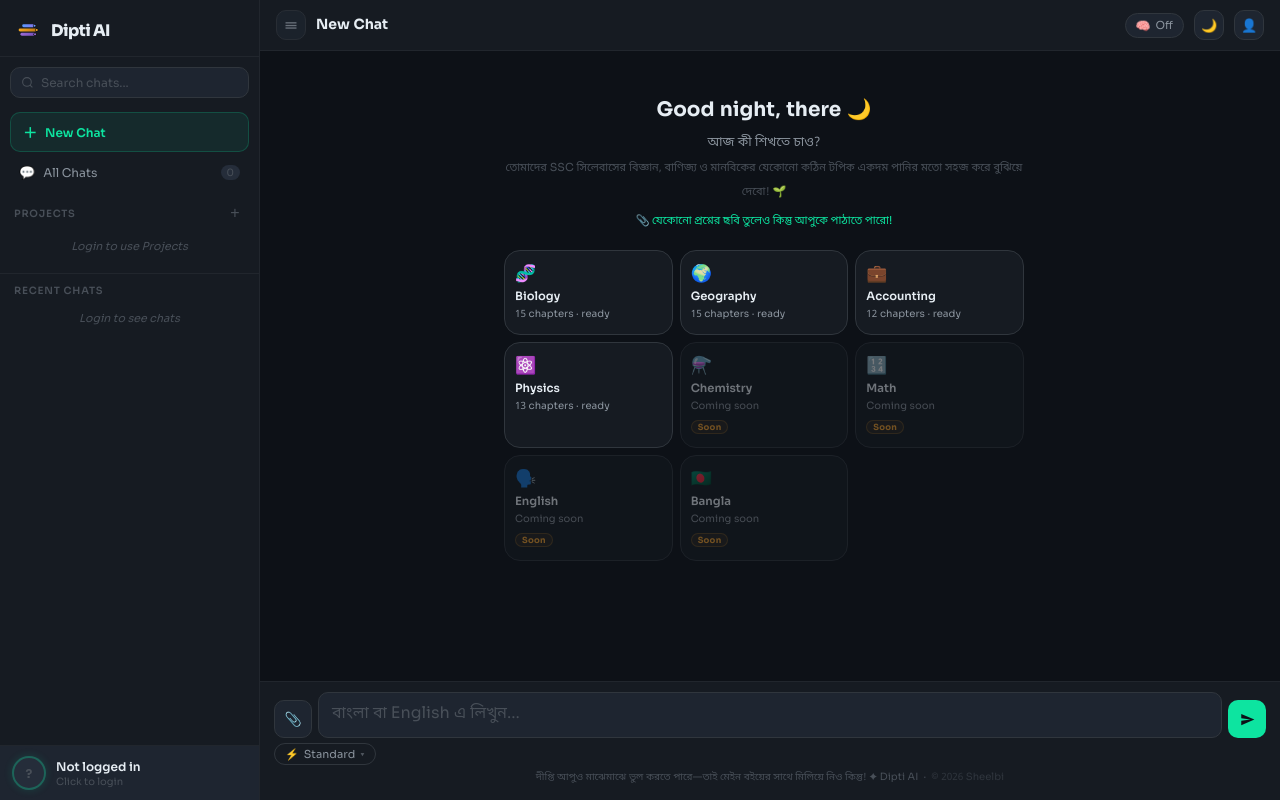
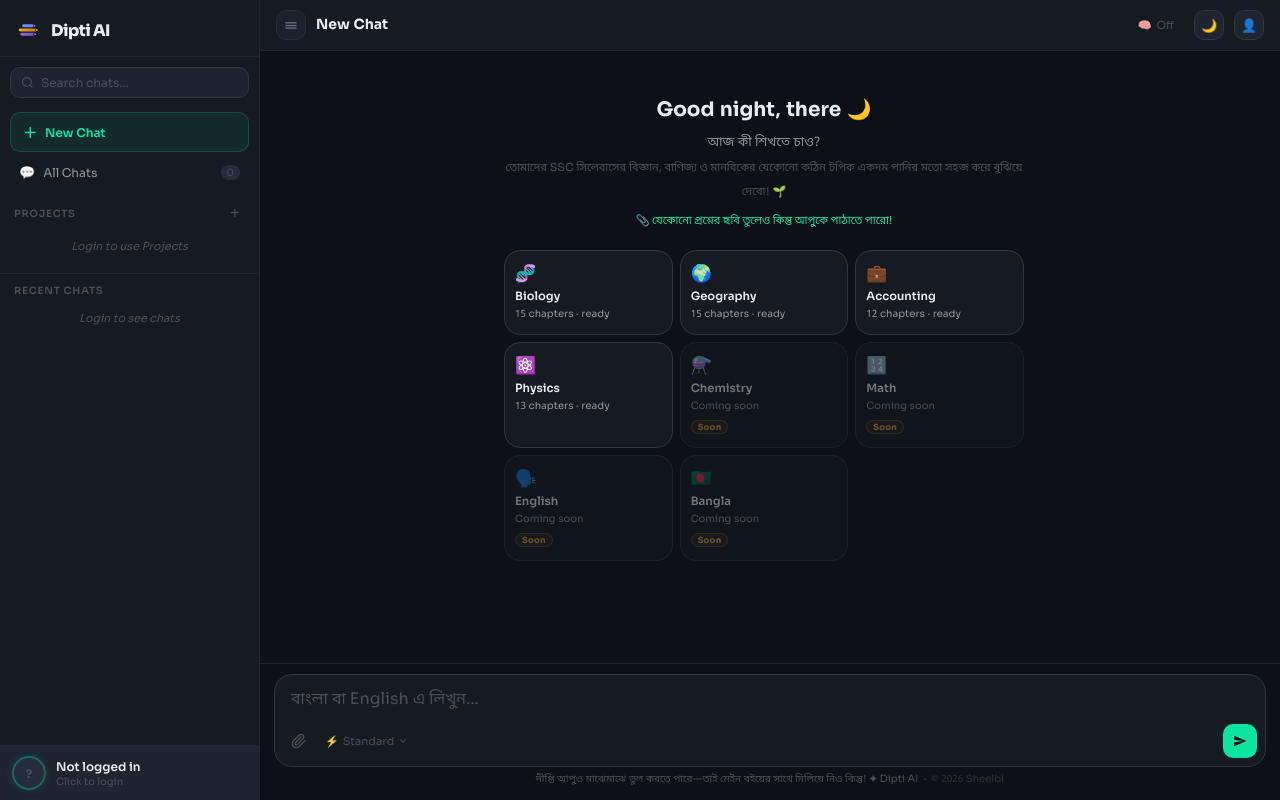
Before and after one commit to ibo-agentic/tech-ed, a Flask app: page / in a window 1280 px wide. Run offline with Flask 3, Linux system fonts and the light colour scheme; some libraries are stand-ins or nearby versions.

Commit message:
redesign: unified card input area (Claude-style)

```diff
--- a/templates/index.html
+++ b/templates/index.html
@@ -365,29 +365,36 @@
     .nav-text{font-size:12px;color:var(--text2);line-height:1.45;word-break:break-word;font-family:'Noto Sans Bengali','Sora',sans-serif;}
     @media(max-width:480px){ #nav-panel{width:calc(100vw - 28px);right:14px;top:54px;}}
 
-    #input-area{background:var(--bg2);border-top:1px solid var(--border);padding:10px 14px 8px;padding-bottom:calc(8px + var(--safe-bottom));flex-shrink:0;position:relative;z-index:10;}
-    #image-preview-strip{display:none;max-width:100%;margin:0 0 7px;align-items:center;gap:7px;background:var(--bg3);border:1px solid var(--border2);border-radius:var(--radius-sm);padding:5px 9px;}
+    #input-area{background:var(--bg);border-top:1px solid var(--border);padding:10px 14px 6px;padding-bottom:calc(6px + var(--safe-bottom));flex-shrink:0;position:relative;z-index:10;}
+    #image-preview-strip{display:none;max-width:100%;margin:0 0 6px;align-items:center;gap:7px;background:var(--bg3);border:1px solid var(--border2);border-radius:var(--radius-sm);padding:5px 9px;}
     #image-preview-strip.visible{display:flex;}
-    #preview-thumb{width:36px;height:36px;object-fit:cover;border-radius:5px;border:1px solid var(--border2);flex-shrink:0;}
+    #preview-thumb{width:34px;height:34px;object-fit:cover;border-radius:5px;border:1px solid var(--border2);flex-shrink:0;}
     #preview-name{flex:1;font-size:11px;color:var(--text2);white-space:nowrap;overflow:hidden;text-overflow:ellipsis;}
     #remove-image-btn{background:transparent;border:none;color:var(--danger);font-size:13px;cursor:pointer;padding:2px;border-radius:4px;flex-shrink:0;}
-    #input-row{display:flex;gap:6px;align-items:flex-end;}
     #file-input{display:none;}
-    .inp-icon-btn{width:38px;height:38px;flex-shrink:0;background:var(--bg3);border:1px solid var(--border2);border-radius:var(--radius-sm);color:var(--text2);font-size:14px;cursor:pointer;transition:all .13s;display:flex;align-items:center;justify-content:center;min-width:38px;}
-    .inp-icon-btn:hover{border-color:var(--blue);color:var(--blue);}
-    #attach-btn.has-image{border-color:var(--green);color:var(--green);}
-    #user-input{flex:1;background:var(--bg3);border:1px solid var(--border2);border-radius:var(--radius-sm);padding:9px 13px;color:var(--text);font-family:'Noto Sans Bengali','Sora',sans-serif;resize:none;outline:none;max-height:120px;transition:border-color .18s;line-height:1.6;font-size:max(14px,16px);}
-    #user-input:focus{border-color:var(--green);}
+    /* ── Unified input card ── */
+    #input-card{background:var(--bg2);border:1.5px solid var(--border2);border-radius:18px;transition:border-color .2s,box-shadow .2s;overflow:hidden;}
+    #input-card:focus-within{border-color:var(--border3);box-shadow:0 0 0 3px rgba(13,228,160,.07);}
+    #user-input{width:100%;background:transparent;border:none;outline:none;padding:13px 16px 6px;color:var(--text);font-family:'Noto Sans Bengali','Sora',sans-serif;resize:none;max-height:140px;line-height:1.6;font-size:max(14px,16px);display:block;box-sizing:border-box;}
     #user-input::placeholder{color:var(--text3);}
-    #send-btn{width:38px;height:38px;flex-shrink:0;min-width:38px;background:var(--green);border:none;border-radius:var(--radius-sm);color:#0d1117;font-size:15px;cursor:pointer;transition:all .13s;display:flex;align-items:center;justify-content:center;}
-    #send-btn:hover{background:var(--green2);transform:translateY(-1px);}
-    #send-btn:disabled{background:var(--border);cursor:not-allowed;transform:none;color:var(--text3);}
-
-    #mic-btn{width:38px;height:38px;flex-shrink:0;min-width:38px;background:var(--bg3);border:1px solid var(--border2);border-radius:var(--radius-sm);color:var(--text2);font-size:15px;cursor:pointer;transition:all .15s;display:flex;align-items:center;justify-content:center;}
-    #mic-btn:hover{border-color:var(--blue);color:var(--blue);}
-    #socratic-btn{display:flex;align-items:center;gap:5px;padding:4px 10px;background:var(--bg3);border:1px solid var(--border2);border-radius:20px;color:var(--text2);font-size:12px;cursor:pointer;transition:all .18s;white-space:nowrap;font-family:'Sora',sans-serif;}
-    #socratic-btn:hover{border-color:var(--accent);color:var(--accent);}
-    #socratic-btn.active{background:rgba(99,102,241,.15);border-color:var(--accent);color:var(--accent);font-weight:600;}
+    /* ── Toolbar inside card ── */
+    #input-toolbar{display:flex;align-items:center;justify-content:space-between;padding:4px 8px 8px;gap:4px;}
+    #toolbar-left,#toolbar-right{display:flex;align-items:center;gap:2px;}
+    .tool-btn{width:32px;height:32px;background:transparent;border:none;border-radius:8px;color:var(--text3);cursor:pointer;display:flex;align-items:center;justify-content:center;transition:background .15s,color .15s;flex-shrink:0;}
+    .tool-btn:hover{background:var(--bg3);color:var(--text2);}
+    #attach-btn.has-image{color:var(--green);}
+    #attach-btn.has-image:hover{background:var(--green-bg);color:var(--green);}
+    #send-btn{width:34px;height:34px;flex-shrink:0;background:var(--green);border:none;border-radius:10px;color:#0d1117;cursor:pointer;transition:all .15s;display:flex;align-items:center;justify-content:center;}
+    #send-btn:hover{background:var(--green2);transform:scale(1.06);}
+    #send-btn:disabled{background:var(--bg4);cursor:not-allowed;transform:none;color:var(--text3);}
+    #mic-btn{width:32px;height:32px;flex-shrink:0;background:transparent;border:none;border-radius:8px;color:var(--text3);cursor:pointer;transition:background .15s,color .15s;display:flex;align-items:center;justify-content:center;}
+    #mic-btn:hover{background:var(--bg3);color:var(--text2);}
+    #model-picker-btn{background:transparent;border:none;border-radius:8px;padding:4px 8px;font-size:11px;color:var(--text3);cursor:pointer;display:flex;align-items:center;gap:4px;font-family:'Sora',sans-serif;transition:background .15s,color .15s;white-space:nowrap;}
+    #model-picker-btn:hover{background:var(--bg3);color:var(--text2);}
+    .char-count{font-size:10px;color:var(--text3);padding:0 4px;}
+    #socratic-btn{display:flex;align-items:center;gap:5px;padding:4px 10px;background:transparent;border:none;border-radius:8px;color:var(--text3);font-size:11px;cursor:pointer;transition:all .15s;white-space:nowrap;font-family:'Sora',sans-serif;}
+    #socratic-btn:hover{background:var(--bg3);color:var(--text2);}
+    #socratic-btn.active{background:rgba(99,102,241,.12);color:var(--accent);font-weight:600;}
     #socratic-label{font-size:11px;}
 
     /* ── Voice Panel (floating, chat stays visible) ── */
@@ -549,7 +556,8 @@
       .main-search-bar{display:flex;}
       .chat-topic-bar{display:none;}
       #chat-box{padding:12px 12px 8px;gap:12px;}
-      #input-area{padding:8px 10px calc(10px + var(--safe-bottom));}
+      #input-area{padding:8px 10px calc(8px + var(--safe-bottom));}
+      #input-card{border-radius:14px;}
       .user .bubble{max-width:85%;}
       .bot .bubble{font-size:13px;padding:10px 13px;}
       .message-actions{opacity:1;}
@@ -879,41 +887,54 @@
     </div>
 
     <div id="input-area">
+      <input type="file" id="file-input" accept="image/*" onchange="handleFileSelect(event)">
       <div id="image-preview-strip">
         <img id="preview-thumb" src="" alt="preview">
         <span id="preview-name"></span>
         <button id="remove-image-btn" onclick="removeImage()">✕</button>
       </div>
-      <div id="input-row">
-        <input type="file" id="file-input" accept="image/*" onchange="handleFileSelect(event)">
-        <button class="inp-icon-btn" id="attach-btn" title="ছবি যোগ করো" onclick="handleAttachClick()">📎</button>
+
+      <div id="input-card">
         <textarea id="user-input" placeholder="বাংলা বা English এ লিখুন..." rows="1" onkeydown="handleKey(event)" oninput="autoResize(this);updateCharCount(this);stopMicOnType()"></textarea>
-        <button id="mic-btn" onclick="openVoiceModal()" title="ভয়েস মোড" style="display:none;">
-          <svg width="14" height="14" viewBox="0 0 24 24" fill="none" stroke="currentColor" stroke-width="2.2" stroke-linecap="round" stroke-linejoin="round"><rect x="9" y="2" width="6" height="12" rx="3"/><path d="M5 10a7 7 0 0 0 14 0"/><line x1="12" y1="19" x2="12" y2="22"/><line x1="8" y1="22" x2="16" y2="22"/></svg>
-        </button>
-        <button id="send-btn" onclick="sendMessage()" title="পাঠাও">
-          <svg width="15" height="15" viewBox="0 0 24 24" fill="currentColor"><path d="M2 21l21-9L2 3v7l15 2-15 2z"/></svg>
-        </button>
-      </div>
-
-      <div class="hint-bar" style="justify-content:space-between;">
-        <div style="position:relative;">
-          <button id="model-picker-btn" onclick="toggleModelPicker()" style="background:none;border:1px solid var(--border2);border-radius:20px;padding:3px 10px;font-size:11px;color:var(--text2);cursor:pointer;display:flex;align-items:center;gap:5px;font-family:'Sora',sans-serif;transition:border-color .15s;" title="Model বেছে নাও">
-            <span id="model-icon">⚡</span><span id="model-label">Gemini</span><span style="opacity:.5;font-size:9px;">▾</span>
-          </button>
-          <div id="model-dropdown" style="display:none;position:absolute;bottom:calc(100% + 6px);left:0;background:var(--bg2);border:1px solid var(--border2);border-radius:12px;padding:6px;min-width:210px;box-shadow:0 8px 32px rgba(0,0,0,.5);z-index:200;">
-            <div class="model-opt" data-model="gemini" onclick="selectModel('gemini')">
-              <span class="model-opt-icon">⚡</span>
-              <div><div class="model-opt-name">Standard</div><div class="model-opt-desc">পড়া বোঝাতে খুব ভালো, তবে কঠিন অঙ্কে ভুল করে ফেলতে পারে</div></div>
-            </div>
-            <div class="model-opt" data-model="deepseek" onclick="selectModel('deepseek')">
-              <span class="model-opt-icon">🧮</span>
-              <div><div class="model-opt-name">Math+</div><div class="model-opt-desc">অঙ্কের জন্য ভালো, কিন্তু বাংলায় দুর্বল। উত্তরটা একটু মিলিয়ে নেওয়া ভালো</div></div>
+
+        <div id="input-toolbar">
+          <div id="toolbar-left">
+            <!-- Attach -->
+            <button class="tool-btn" id="attach-btn" title="ছবি যোগ করো" onclick="handleAttachClick()">
+              <svg width="16" height="16" viewBox="0 0 24 24" fill="none" stroke="currentColor" stroke-width="2" stroke-linecap="round" stroke-linejoin="round"><path d="m21.44 11.05-9.19 9.19a6 6 0 0 1-8.49-8.49l8.57-8.57A4 4 0 1 1 18 8.84l-8.59 8.57a2 2 0 0 1-2.83-2.83l8.49-8.48"/></svg>
+            </button>
+            <!-- Model picker -->
+            <div style="position:relative;">
+              <button id="model-picker-btn" onclick="toggleModelPicker()" title="Model বেছে নাও">
+                <span id="model-icon">⚡</span>
+                <span id="model-label">Standard</span>
+                <svg width="10" height="10" viewBox="0 0 24 24" fill="none" stroke="currentColor" stroke-width="2.5" stroke-linecap="round"><polyline points="6 9 12 15 18 9"/></svg>
+              </button>
+              <div id="model-dropdown" style="display:none;position:absolute;bottom:calc(100% + 8px);left:0;background:var(--bg2);border:1px solid var(--border2);border-radius:14px;padding:6px;min-width:220px;box-shadow:0 12px 40px rgba(0,0,0,.55);z-index:200;">
+                <div class="model-opt" data-model="gemini" onclick="selectModel('gemini')">
+                  <span class="model-opt-icon">⚡</span>
+                  <div><div class="model-opt-name">Standard</div><div class="model-opt-desc">পড়া বোঝাতে খুব ভালো, তবে কঠিন অঙ্কে ভুল করে ফেলতে পারে</div></div>
+                </div>
+                <div class="model-opt" data-model="deepseek" onclick="selectModel('deepseek')">
+                  <span class="model-opt-icon">🧮</span>
+                  <div><div class="model-opt-name">Math+</div><div class="model-opt-desc">অঙ্কের জন্য ভালো, কিন্তু বাংলায় দুর্বল। উত্তরটা একটু মিলিয়ে নেওয়া ভালো</div></div>
+                </div>
+              </div>
             </div>
           </div>
+
+          <div id="toolbar-right">
+            <span class="char-count" id="char-count"></span>
+            <button id="mic-btn" onclick="openVoiceModal()" title="ভয়েস মোড" style="display:none;">
+              <svg width="14" height="14" viewBox="0 0 24 24" fill="none" stroke="currentColor" stroke-width="2.2" stroke-linecap="round" stroke-linejoin="round"><rect x="9" y="2" width="6" height="12" rx="3"/><path d="M5 10a7 7 0 0 0 14 0"/><line x1="12" y1="19" x2="12" y2="22"/><line x1="8" y1="22" x2="16" y2="22"/></svg>
+            </button>
+            <button id="send-btn" onclick="sendMessage()" title="পাঠাও">
+              <svg width="14" height="14" viewBox="0 0 24 24" fill="currentColor"><path d="M2 21l21-9L2 3v7l15 2-15 2z"/></svg>
+            </button>
+          </div>
         </div>
-        <span class="char-count" id="char-count"></span>
       </div>
+
       <div class="disclaimer-bar">দীপ্তি আপুও মাঝেমাঝে ভুল করতে পারে—তাই মেইন বইয়ের সাথে মিলিয়ে নিও কিন্তু! ✦ Dipti AI &nbsp;·&nbsp; <span style="opacity:.5;">© 2026 Sheelbi</span></div>
     </div>
 
```
